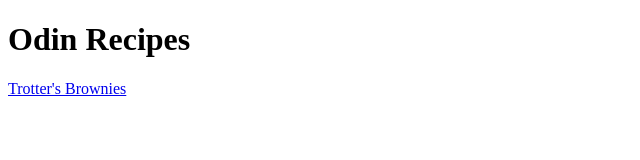
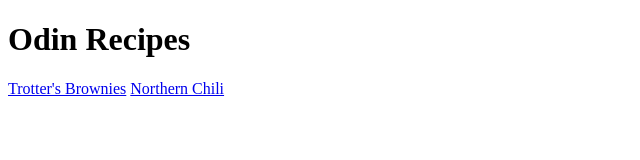
Before and after one commit to ovrehm/odin-recipes, a plain HTML site: page index.html in a window 1280 px wide. Shown: the whole page, without its empty margins (0-640 px from the left). Drawn offline with Linux system fonts and the light colour scheme.

Commit message:
Add link to chili on index

```diff
--- a/index.html
+++ b/index.html
@@ -8,5 +8,6 @@
     <body>
         <h1>Odin Recipes</h1>
         <a href="recipes/brownies.html">Trotter's Brownies</a>
+        <a href="recipes/chili.html">Northern Chili</a>
     </body>
 </html>
```
